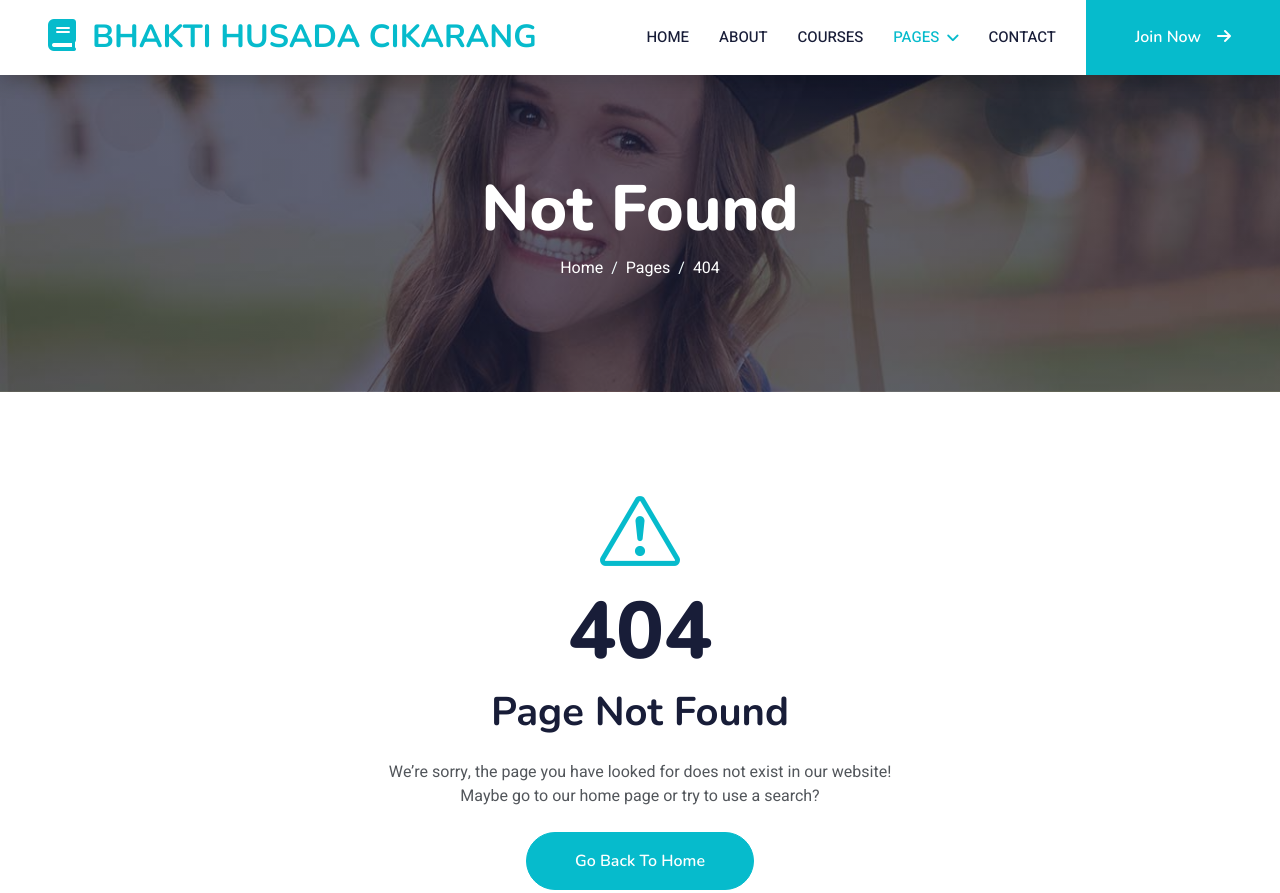
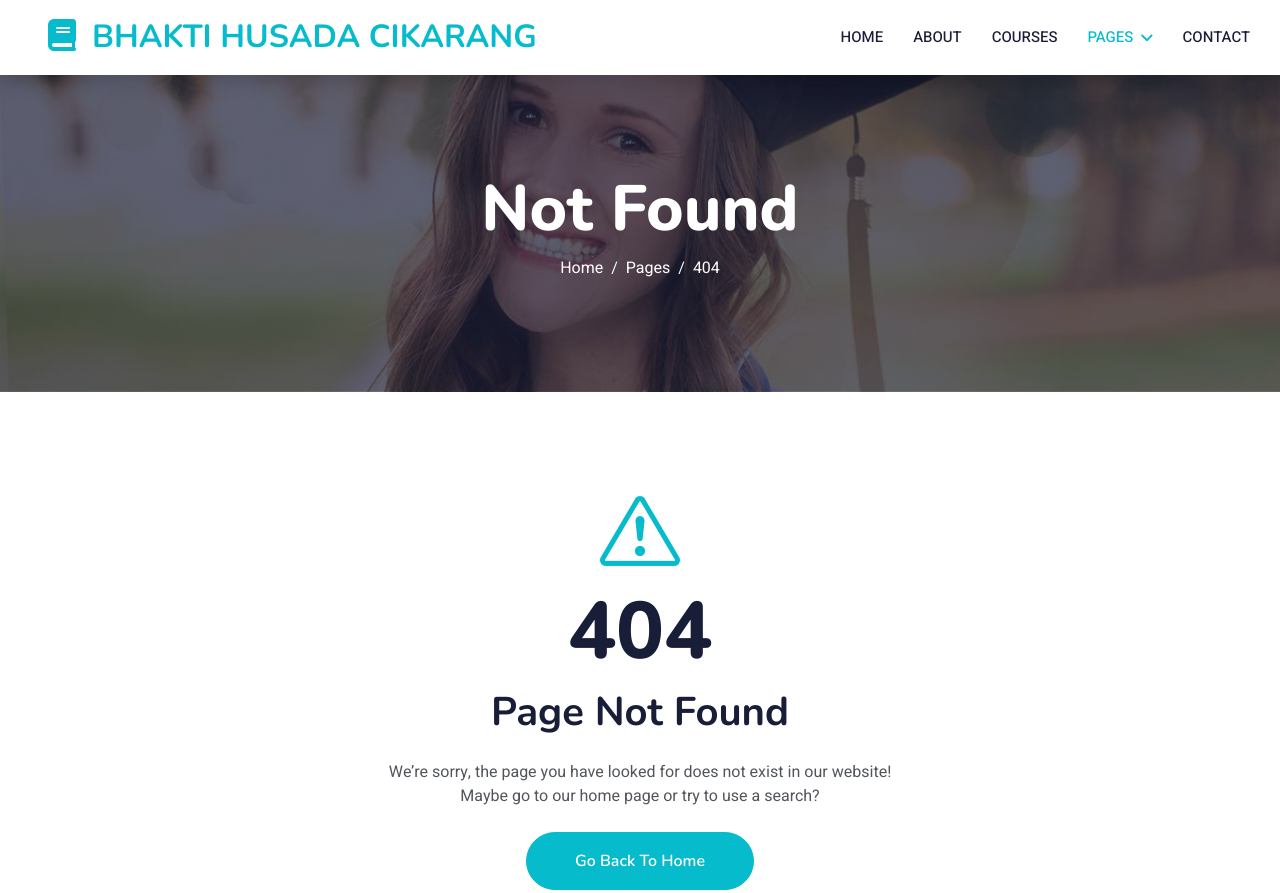
Before and after one commit to Ashborns/WebsiteBaseOrganisasi, a plain HTML site: page 404.html in a window 1280 px wide. Shown: the top 893 px of the page. Drawn offline with nearby package versions, Linux system fonts and the light colour scheme.

Commit message:
first commit 16/10/2024

```diff
--- a/404.html
+++ b/404.html
@@ -64,7 +64,7 @@
                 </div>
                 <a href="contact.html" class="nav-item nav-link">Contact</a>
             </div>
-            <a href="" class="btn btn-primary py-4 px-lg-5 d-none d-lg-block">Join Now<i class="fa fa-arrow-right ms-3"></i></a>
+
         </div>
     </nav>
     <!-- Navbar End -->
```
Also changed, not shown: about.html (+1 -1 lines), akreditasi.html (+1 -1 lines), contact.html (+1 -1 lines), courses.html (+1 -1 lines), index.html (+1 -1 lines), team.html (+1 -1 lines), testimonial.html (+1 -1 lines), 1 other file.
